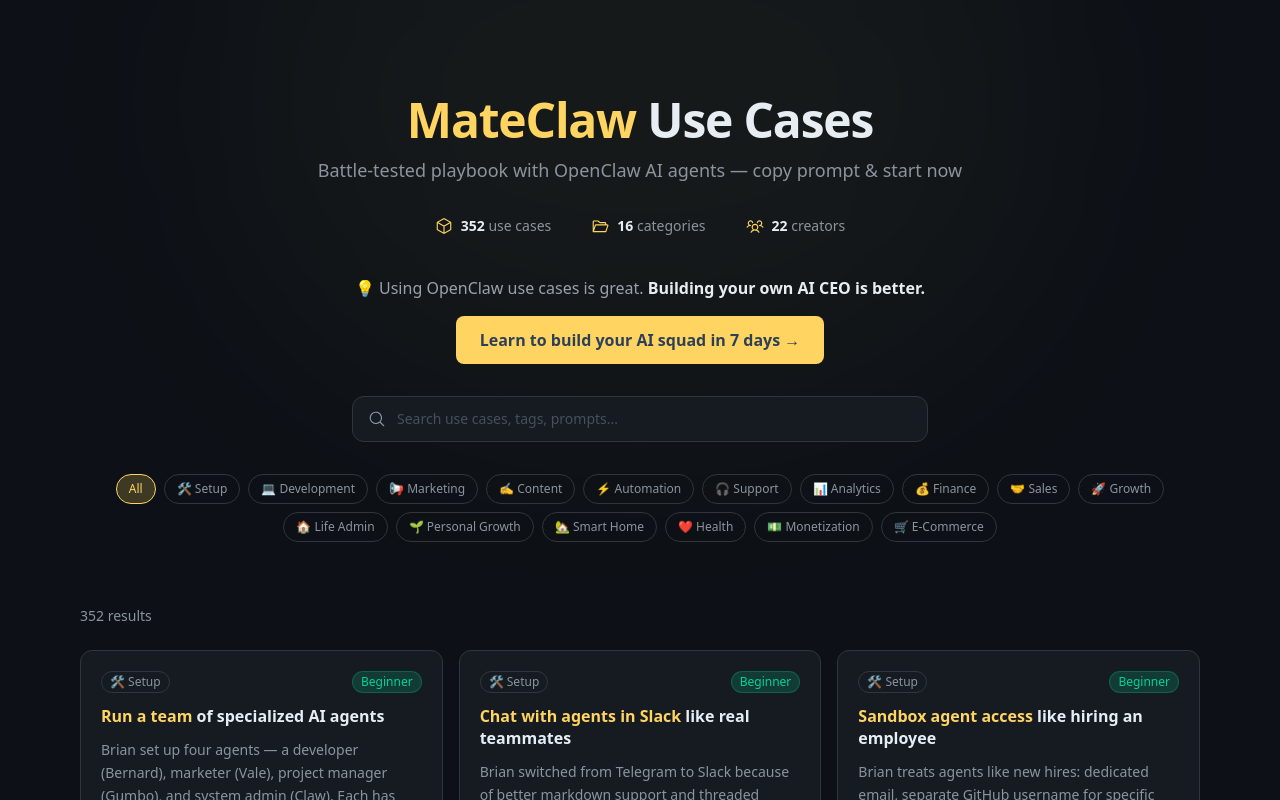
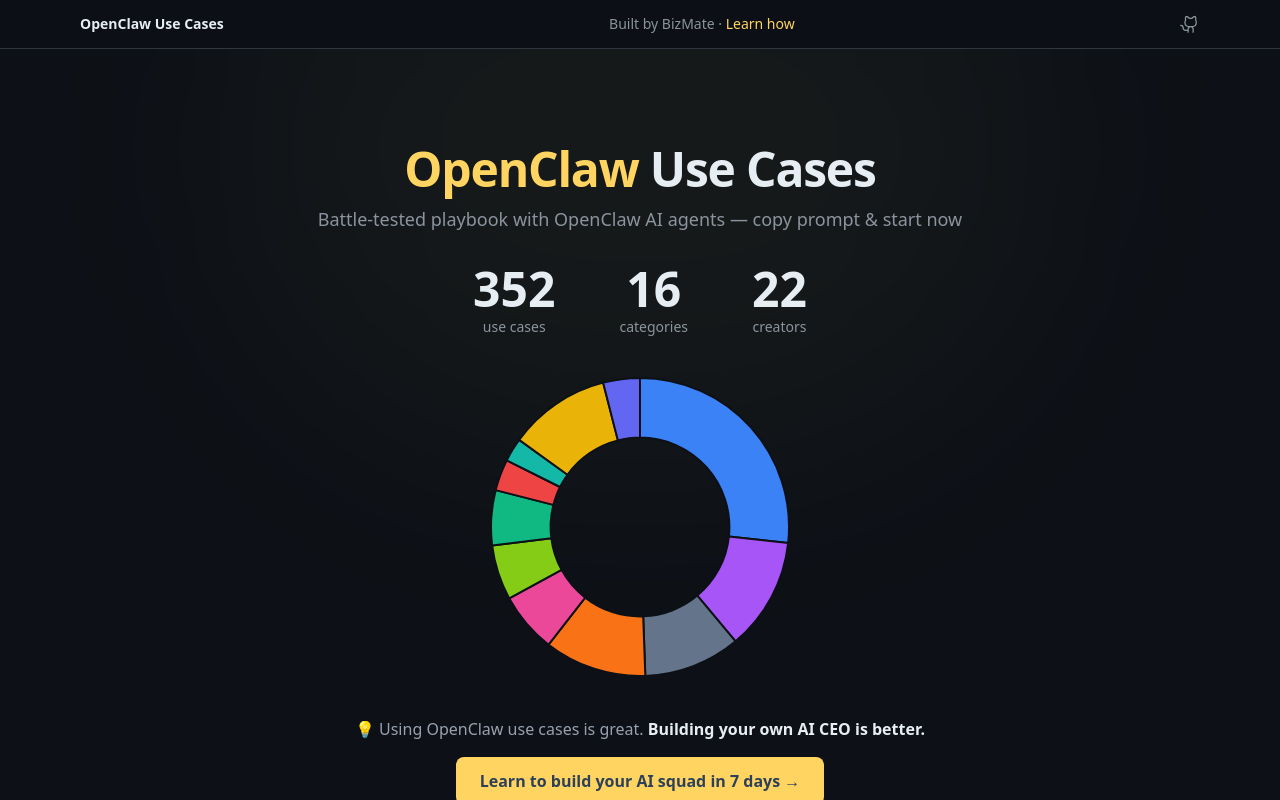
Before and after one commit to Victorpham1984/mateclaw-usecases, a Next.js app: page / in a window 1280 px wide. Shown: the top 800 px of the page. Built offline with nearby package versions, Linux system fonts and the light colour scheme.

Commit message:
[UI] Homepage redesign: OpenClaw branding, big stats, donut chart, sticky header, category colors

```diff
--- /dev/null
+++ b/app/components/CategoryChart.tsx
@@ -0,0 +1,80 @@
+"use client";
+
+import { Doughnut } from "react-chartjs-2";
+import { Chart as ChartJS, ArcElement, Tooltip, Legend } from "chart.js";
+
+ChartJS.register(ArcElement, Tooltip, Legend);
+
+const CATEGORY_COLORS: Record<string, string> = {
+  setup: "#3b82f6",
+  development: "#a855f7",
+  marketing: "#ec4899",
+  content: "#f97316",
+  automation: "#eab308",
+  "customer-support": "#22c55e",
+  analytics: "#06b6d4",
+  finance: "#10b981",
+  sales: "#f43f5e",
+  growth: "#f59e0b",
+  "life-admin": "#64748b",
+  "personal-growth": "#84cc16",
+  "smart-home": "#14b8a6",
+  health: "#ef4444",
+  monetization: "#d97706",
+  "e-commerce": "#6366f1",
+};
+
+export { CATEGORY_COLORS };
+
+interface Props {
+  categoryCounts: { key: string; label: string; count: number }[];
+}
+
+export default function CategoryChart({ categoryCounts }: Props) {
+  const filtered = categoryCounts.filter((c) => c.count > 0);
+  const total = filtered.reduce((s, c) => s + c.count, 0);
+
+  const data = {
+    labels: filtered.map((c) => c.label),
+    datasets: [
+      {
+        data: filtered.map((c) => c.count),
+        backgroundColor: filtered.map((c) => CATEGORY_COLORS[c.key] || "#8b949e"),
+        borderColor: "#0d1117",
+        borderWidth: 2,
+        hoverBorderColor: "#e6edf3",
+        hoverBorderWidth: 2,
+      },
+    ],
+  };
+
+  const options = {
+    responsive: true,
+    maintainAspectRatio: true,
+    cutout: "60%",
+    plugins: {
+      legend: { display: false },
+      tooltip: {
+        backgroundColor: "#161b22",
+        titleColor: "#e6edf3",
+        bodyColor: "#8b949e",
+        borderColor: "#30363d",
+        borderWidth: 1,
+        padding: 12,
+        callbacks: {
+          label: (ctx: any) => {
+            const count = ctx.parsed;
+            const pct = ((count / total) * 100).toFixed(1);
+            return ` ${ctx.label}: ${count} (${pct}%)`;
+          },
+        },
+      },
+    },
+  };
+
+  return (
+    <div className="w-[250px] h-[250px] sm:w-[300px] sm:h-[300px] mx-auto">
+      <Doughnut data={data} options={options} />
+    </div>
+  );
+}
--- a/app/layout.tsx
+++ b/app/layout.tsx
@@ -13,13 +13,13 @@
 });
 
 export const metadata: Metadata = {
-  title: "MateClaw Use Cases — AI Agent Playbook for Business",
+  title: "OpenClaw Use Cases — AI Agent Playbook for Business",
   description:
     "20+ battle-tested use cases with OpenClaw AI agents. From initial setup to marketing automation, development, and customer support. Copy prompt & start now.",
   openGraph: {
-    title: "MateClaw Use Cases — AI Agent Playbook",
+    title: "OpenClaw Use Cases — AI Agent Playbook",
     description: "20+ battle-tested use cases with OpenClaw AI agents",
-    siteName: "MateClaw",
+    siteName: "OpenClaw",
   },
 };
 
--- a/app/page.tsx
+++ b/app/page.tsx
@@ -3,11 +3,15 @@
 import { useState, useMemo, useEffect, Suspense } from "react";
 import { useSearchParams } from "next/navigation";
 import Fuse from "fuse.js";
-import { MagnifyingGlass, X, Cube, UsersThree, FolderOpen } from "@phosphor-icons/react";
+import { MagnifyingGlass, X, GithubLogo } from "@phosphor-icons/react";
+import { Doughnut } from "react-chartjs-2";
+import { Chart as ChartJS, ArcElement, Tooltip, Legend } from "chart.js";
 import useCaseData from "@/data/cases.json";
 import type { UseCase } from "@/lib/types";
 import { CATEGORIES, CATEGORY_KEYS } from "@/lib/categories";
 import CaseCard from "./components/CaseCard";
+
+ChartJS.register(ArcElement, Tooltip, Legend);
 
 const allCases = useCaseData.useCases as UseCase[];
 
@@ -16,6 +20,25 @@
   threshold: 0.3,
   includeScore: true,
 });
+
+const CATEGORY_COLORS: Record<string, string> = {
+  setup: "#3b82f6",
+  development: "#a855f7",
+  marketing: "#ec4899",
+  content: "#f97316",
+  automation: "#eab308",
+  "customer-support": "#22c55e",
+  analytics: "#06b6d4",
+  finance: "#10b981",
+  sales: "#f43f5e",
+  growth: "#f59e0b",
+  "life-admin": "#64748b",
+  "personal-growth": "#84cc16",
+  "smart-home": "#14b8a6",
+  health: "#ef4444",
+  monetization: "#eab308",
+  "e-commerce": "#6366f1",
+};
 
 export default function Page() {
   return (
@@ -67,6 +90,60 @@
     };
   }, []);
 
+  const categoryStats = useMemo(() => {
+    const counts: Record<string, number> = {};
+    allCases.forEach((c) => {
+      counts[c.category] = (counts[c.category] || 0) + 1;
+    });
+    return counts;
+  }, []);
+
+  const donutData = useMemo(() => {
+    const cats = Object.keys(categoryStats);
+    return {
+      labels: cats.map((k) => CATEGORIES[k]?.label || k),
+      datasets: [
+        {
+          data: cats.map((k) => categoryStats[k]),
+          backgroundColor: cats.map((k) => CATEGORY_COLORS[k] || "#8b949e"),
+          borderColor: "#0d1117",
+          borderWidth: 2,
+          hoverBorderColor: "#e6edf3",
+          hoverBorderWidth: 3,
+          hoverOffset: 8,
+        },
+      ],
+    };
+  }, [categoryStats]);
+
+  const donutOptions = useMemo(
+    () => ({
+      responsive: true,
+      maintainAspectRatio: true,
+      cutout: "60%",
+      plugins: {
+        legend: { display: false },
+        tooltip: {
+          backgroundColor: "#161b22",
+          titleColor: "#e6edf3",
+          bodyColor: "#8b949e",
+          borderColor: "#30363d",
+          borderWidth: 1,
+          padding: 12,
+          callbacks: {
+            label: (ctx: { label?: string; raw?: unknown; dataset?: { data?: number[] } }) => {
+              const val = ctx.raw as number;
+              const total = (ctx.dataset?.data as number[])?.reduce((a: number, b: number) => a + b, 0) || 1;
+              const pct = ((val / total) * 100).toFixed(1);
+              return `${ctx.label}: ${val} (${pct}%)`;
+            },
+          },
+        },
+      },
+    }),
+    []
+  );
+
   const handleCategoryClick = (cat: string) => {
     setActiveCategory((prev) => (prev === cat ? null : cat));
     setActiveTag(null);
@@ -78,45 +155,73 @@
 
   return (
     <div className="min-h-screen bg-[#0d1117]">
+      {/* Sticky Header */}
+      <div className="sticky top-0 z-50 bg-[#0d1117]/90 backdrop-blur-md border-b border-[#30363d]">
+        <div className="max-w-6xl mx-auto px-4 h-12 flex items-center justify-between text-xs sm:text-sm">
+          <span className="font-bold text-[#e6edf3]">OpenClaw Use Cases</span>
+          <span className="text-[#8b949e] hidden sm:inline">
+            Built by BizMate ·{" "}
+            <a
+              href="https://www.skool.com/bizmate-ai-community-9131"
+              target="_blank"
+              rel="noopener noreferrer"
+              className="text-[#FFD460] hover:underline"
+            >
+              Learn how
+            </a>
+          </span>
+          <a
+            href="https://github.com/openclaw/openclaw"
+            target="_blank"
+            rel="noopener noreferrer"
+            className="text-[#8b949e] hover:text-[#e6edf3] transition-colors"
+          >
+            <GithubLogo size={20} />
+          </a>
+        </div>
+      </div>
+
       {/* Hero */}
       <header className="relative overflow-hidden">
-        {/* Glow effect behind hero */}
         <div className="absolute top-[-200px] left-1/2 -translate-x-1/2 w-[800px] h-[600px] bg-[#FFD460]/[0.04] rounded-full blur-[120px] pointer-events-none" />
 
         <div className="relative max-w-6xl mx-auto px-4 pt-16 pb-10 sm:pt-24 sm:pb-14">
           <div className="text-center">
             <h1 className="text-3xl sm:text-5xl font-bold tracking-tight text-[#e6edf3] mb-3">
-              <span className="text-[#FFD460]">MateClaw</span> Use Cases
+              <span className="text-[#FFD460]">OpenClaw</span> Use Cases
             </h1>
             <p className="text-base sm:text-lg text-[#8b949e] max-w-2xl mx-auto mb-8">
               Battle-tested playbook with OpenClaw AI agents — copy prompt & start now
             </p>
 
-            {/* Stats */}
+            {/* Stats — BIG numbers */}
             <div
-              className={`flex items-center justify-center gap-6 sm:gap-10 mb-10 transition-opacity duration-500 ${
+              className={`flex items-center justify-center gap-10 sm:gap-16 mb-10 transition-opacity duration-500 ${
                 mounted ? "opacity-100" : "opacity-0"
               }`}
             >
-              <div className="flex items-center gap-2 text-sm text-[#8b949e]">
-                <Cube size={18} className="text-[#FFD460]" />
-                <span>
-                  <strong className="text-[#e6edf3]">{stats.total}</strong> use cases
-                </span>
+              <div className="text-center">
+                <div className="text-4xl sm:text-5xl font-bold text-[#e6edf3]">{stats.total}</div>
+                <div className="text-xs sm:text-sm text-[#8b949e] mt-1">use cases</div>
               </div>
-              <div className="flex items-center gap-2 text-sm text-[#8b949e]">
-                <FolderOpen size={18} className="text-[#FFD460]" />
-                <span>
-                  <strong className="text-[#e6edf3]">{stats.categories}</strong> categories
-                </span>
+              <div className="text-center">
+                <div className="text-4xl sm:text-5xl font-bold text-[#e6edf3]">{stats.categories}</div>
+                <div className="text-xs sm:text-sm text-[#8b949e] mt-1">categories</div>
               </div>
-              <div className="flex items-center gap-2 text-sm text-[#8b949e]">
-                <UsersThree size={18} className="text-[#FFD460]" />
-                <span>
-                  <strong className="text-[#e6edf3]">{stats.creators}</strong> creators
-                </span>
+              <div className="text-center">
+                <div className="text-4xl sm:text-5xl font-bold text-[#e6edf3]">{stats.creators}</div>
+                <div className="text-xs sm:text-sm text-[#8b949e] mt-1">creators</div>
               </div>
             </div>
+
+            {/* Donut Chart */}
+            {mounted && (
+              <div className="flex justify-center mb-10">
+                <div className="w-[250px] h-[250px] sm:w-[300px] sm:h-[300px]">
+                  <Doughnut data={donutData} options={donutOptions} />
+                </div>
+              </div>
+            )}
 
             {/* Upsell CTA */}
             <div className="text-center mb-8">
@@ -162,27 +267,51 @@
                   setActiveCategory(null);
                   setActiveTag(null);
                 }}
-                className={`chip text-xs px-3 py-1.5 rounded-full border cursor-pointer ${
+                className={`text-xs px-3 py-1.5 rounded-full border cursor-pointer transition-all ${
                   !activeCategory && !activeTag
-                    ? "active"
-                    : "border-[#30363d] text-[#8b949e]"
+                    ? "border-[#FFD460] bg-[#FFD460]/20 text-[#FFD460]"
+                    : "border-[#30363d] text-[#8b949e] hover:border-[#8b949e]"
                 }`}
               >
                 All
               </button>
-              {CATEGORY_KEYS.map((key) => (
+              {CATEGORY_KEYS.map((key) => {
+                const color = CATEGORY_COLORS[key] || "#8b949e";
+                const isActive = activeCategory === key;
+                return (
                   <button
                     key={key}
                     onClick={() => handleCategoryClick(key)}
-                  className={`chip text-xs px-3 py-1.5 rounded-full border cursor-pointer ${
-                    activeCategory === key
-                      ? "active"
-                      : "border-[#30363d] text-[#8b949e]"
-                  }`}
+                    className="text-xs px-3 py-1.5 rounded-full border cursor-pointer transition-all"
+                    style={
+                      isActive
+                        ? {
+                            borderColor: color,
+                            backgroundColor: `${color}33`,
+                            color: color,
+                          }
+                        : {
+                            borderColor: "#30363d",
+                            color: "#8b949e",
+                          }
+                    }
+                    onMouseEnter={(e) => {
+                      if (!isActive) {
+                        e.currentTarget.style.borderColor = `${color}80`;
+                        e.currentTarget.style.color = color;
+                      }
+                    }}
+                    onMouseLeave={(e) => {
+                      if (!isActive) {
+                        e.currentTarget.style.borderColor = "#30363d";
+                        e.currentTarget.style.color = "#8b949e";
+                      }
+                    }}
                   >
                     {CATEGORIES[key].label}
                   </button>
-              ))}
+                );
+              })}
             </div>
 
             {/* Active tag indicator */}
@@ -247,10 +376,18 @@
         <div className="max-w-6xl mx-auto px-4 flex flex-col sm:flex-row items-center justify-between gap-4">
           <p className="text-xs text-[#484f58]">
             Built with 💛 by{" "}
-            <span className="text-[#FFD460]">BizMate</span> — Powered by OpenClaw
+            <a
+              href="https://www.skool.com/bizmate-ai-community-9131"
+              target="_blank"
+              rel="noopener noreferrer"
+              className="text-[#FFD460] hover:underline"
+            >
+              BizMate
+            </a>{" "}
+            — Powered by OpenClaw
           </p>
           <a
-            href="https://github.com/nicenemo/mateclaw-usecases"
+            href="https://github.com/openclaw/openclaw"
             target="_blank"
             rel="noopener noreferrer"
             className="text-xs text-[#484f58] hover:text-[#8b949e] transition-colors"
--- a/package.json
+++ b/package.json
@@ -10,10 +10,12 @@
   },
   "dependencies": {
     "@phosphor-icons/react": "^2.1.10",
+    "chart.js": "^4.5.1",
     "clsx": "^2.1.1",
     "fuse.js": "^7.1.0",
     "next": "16.1.6",
     "react": "19.2.3",
+    "react-chartjs-2": "^5.3.1",
     "react-dom": "19.2.3",
     "youtube-transcript": "^1.2.1"
   },
```
Also changed, not shown: 1 other file (tests, documents, lock files or other folders). Lines whose indentation alone changed are shown as unchanged.
